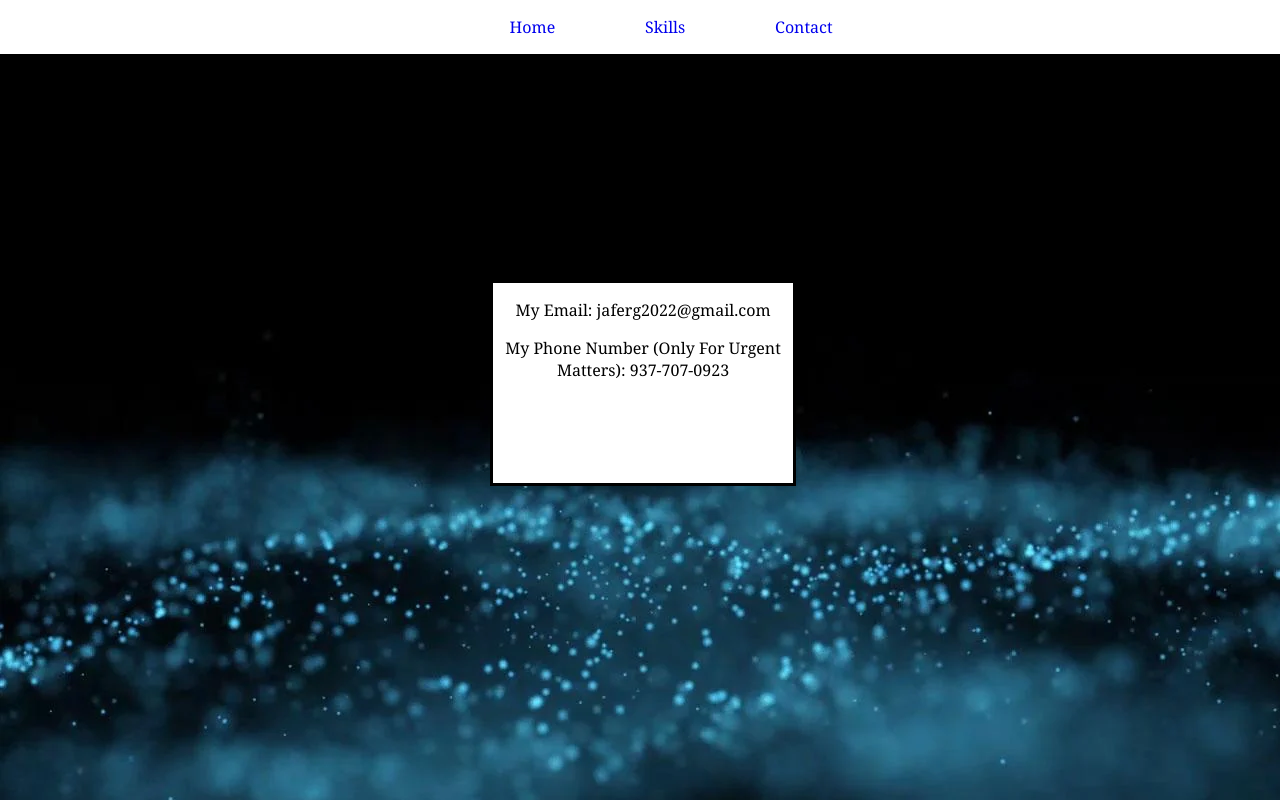
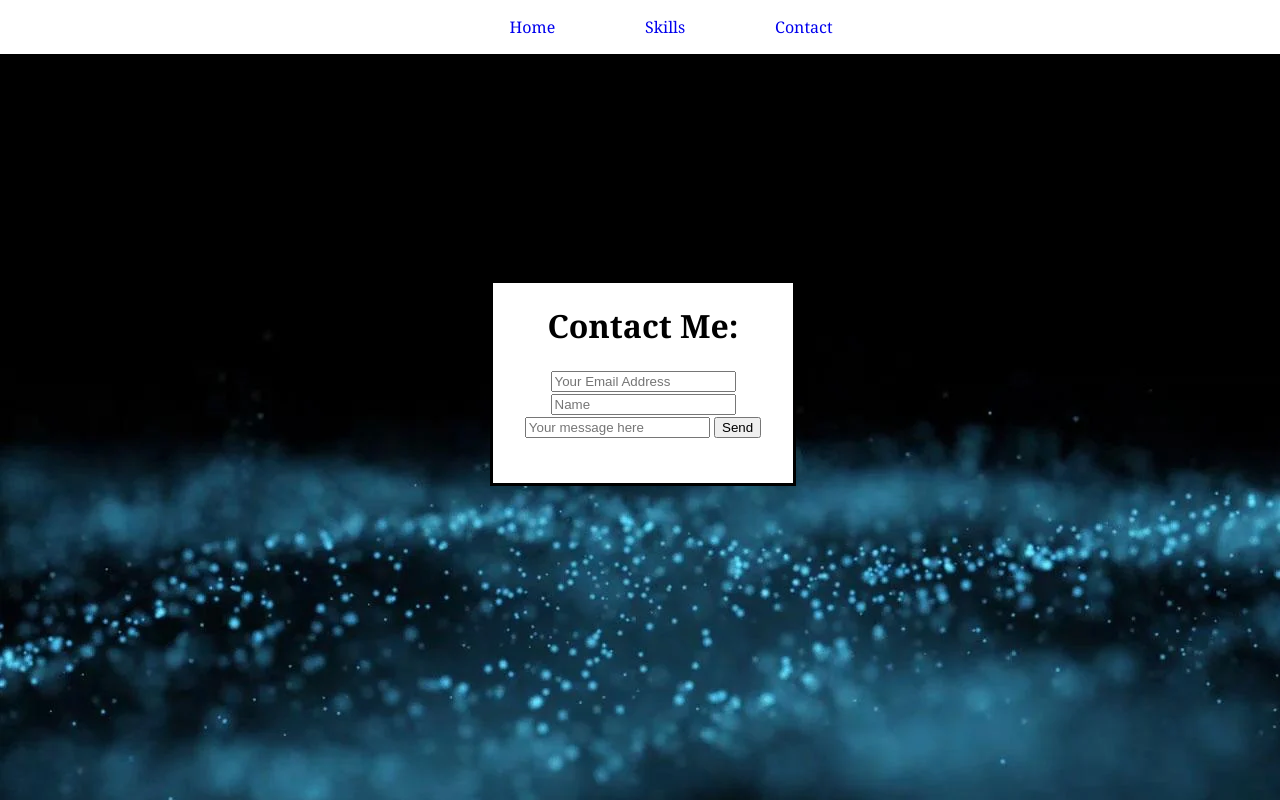
Before and after one commit to JosephAFerguson/josephaferguson.github.io, a plain HTML site: page contact.html in a window 1280 px wide. Drawn offline with Linux system fonts and the light colour scheme.

Commit message:
Add files via upload

```diff
--- a/contact.html
+++ b/contact.html
@@ -14,9 +14,12 @@
                 <li><a href="contact.html">Contact</a></li>
             </ul>
         </nav>
-        <article class="center" id="contact">
-            <p>My Email:  jaferg2022@gmail.com</p>
-            <p>My Phone Number (Only For Urgent Matters):  937-707-0923</p>
-        </article>
+        <form  class="center" id="contact" action="https://formsubmit.co/jaferg22022@gmail.com" method="POST">
+            <h1>Contact Me:</h1>
+            <input type="email" name="email" placeholder="Your Email Address" required>
+            <input type="text" name="name" placeholder="Name" required>
+            <input type="text" name="message" placeholder="Your message here" required>
+            <button type="submit">Send</button>
+       </form>
     </body>
 </html>
```
